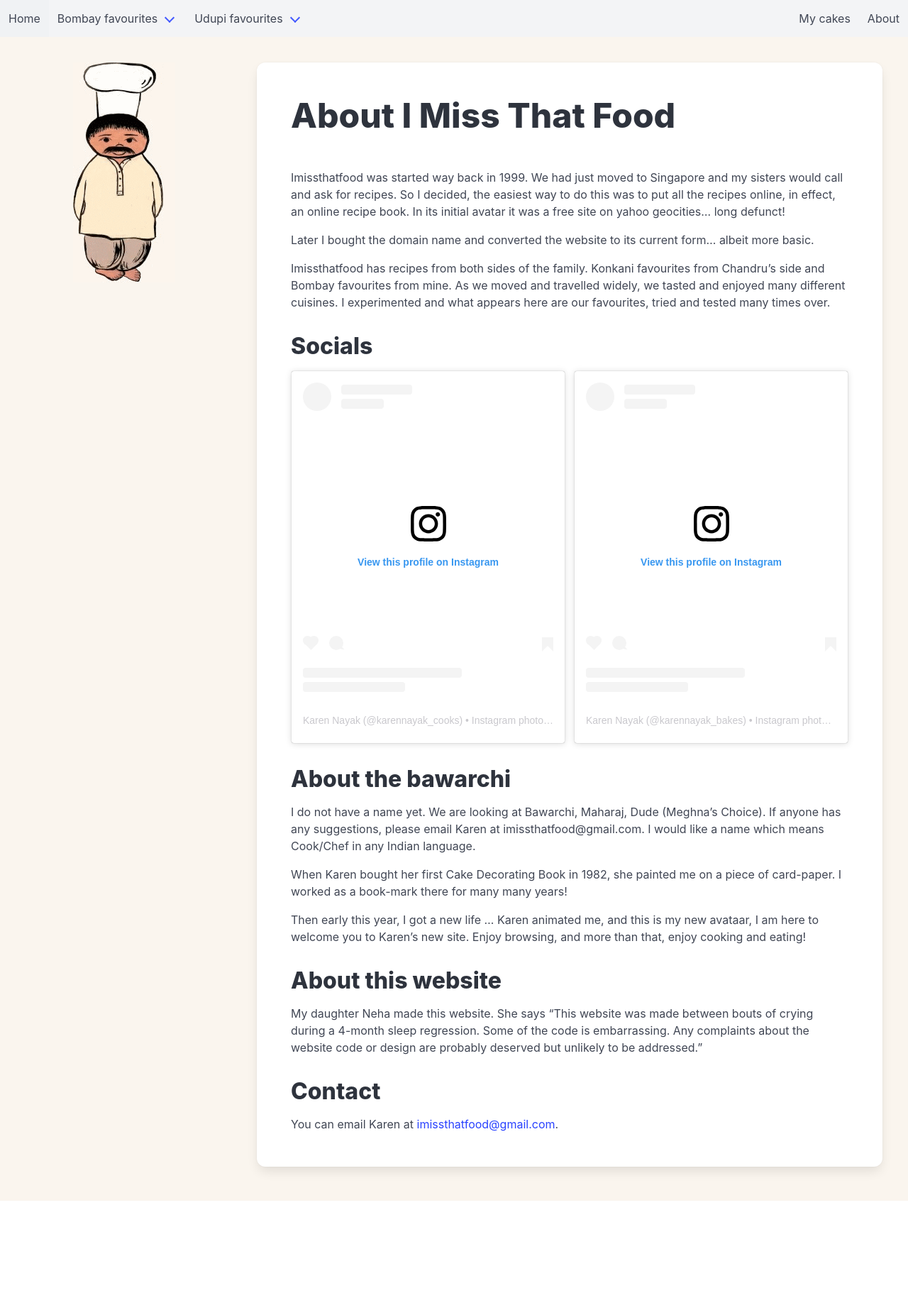
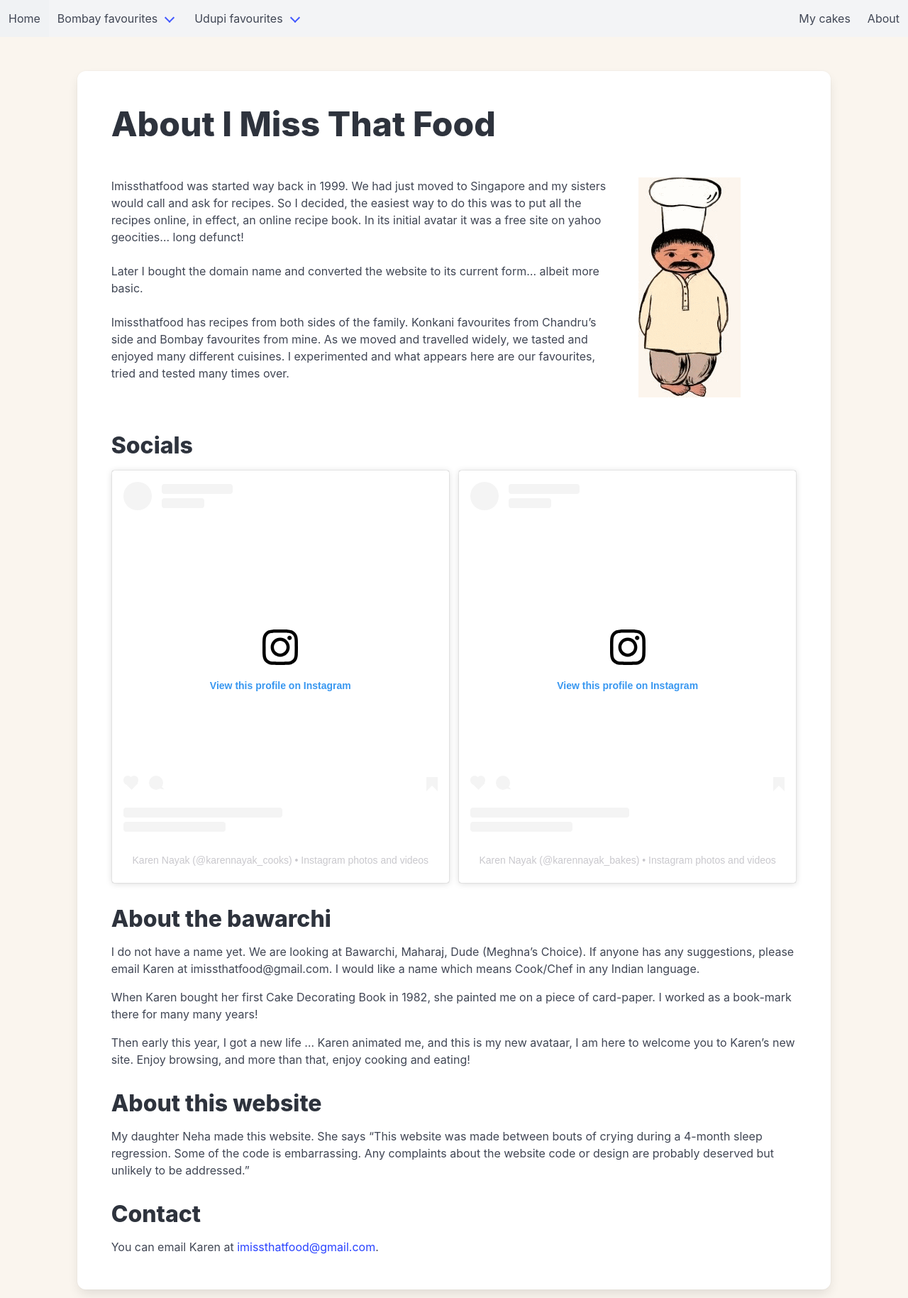
Before and after one commit to imissthatfood/imissthatfood.github.io, a Jekyll site: the page built from about.md, in a window 1280 px wide. Shown: the whole page at 71% size. Built offline with Jekyll 4.4.1, drawn with Linux system fonts in a browser that asks for light colours; a script that is not in the unit is left out; before the commit the page ends 1692 px from its top, so only the background shows below that.

Commit message:
move bawarchi

```diff
--- a/_layouts/default.html
+++ b/_layouts/default.html
@@ -36,10 +36,9 @@ document.addEventListener('DOMContentLoaded', () => {
 {% include navbar.html %}
 
 <div class='columns'>
-  <div class='column is-one-quarter pr-0 pt-6 pl-6 has-text-centered'>
-  <img src="/assets/bawarchi_namaste.gif" /> <br/>
-  </div>
-  <div class='column is-three-quarters p-6'>
+  <div class='column is-10 is-offset-1'>
+    <br/>
+    <br/>
     <div class='card p-6'>
 	<p class="title is-1"> {{ page.title }} </p>
 	<br/>
--- a/about.md
+++ b/about.md
@@ -3,11 +3,23 @@ title: About I Miss That Food
 author: Karen
 ---
 
+<div class='columns'>
+<div class='column is-three-quarters'>
+<div class='content'>
 Imissthatfood was started way back in 1999. We had just moved to Singapore and my sisters would call and ask for recipes. So I decided, the easiest way to do this was to put all the recipes online, in effect, an online recipe book. In its initial avatar it was a free site on yahoo geocities… long defunct!
-
+<br/> <br/>
 Later I bought the domain name and converted the website to its current form… albeit more basic.
 
+<br/> <br/>
 Imissthatfood has recipes from both sides of the family. Konkani favourites from Chandru’s side and Bombay favourites from mine. As we moved and travelled widely, we tasted and enjoyed many different cuisines. I experimented and what appears here are our favourites, tried and tested many times over.
+
+</div>
+</div>
+
+<div class='column is-one-quarter'>
+<img src="/assets/bawarchi_namaste.gif">
+</div>
+</div>
 
 # Socials
 <div class='grid'>
```
